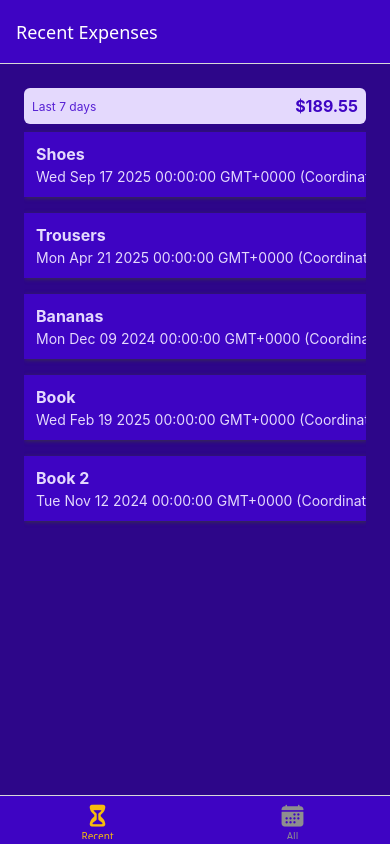
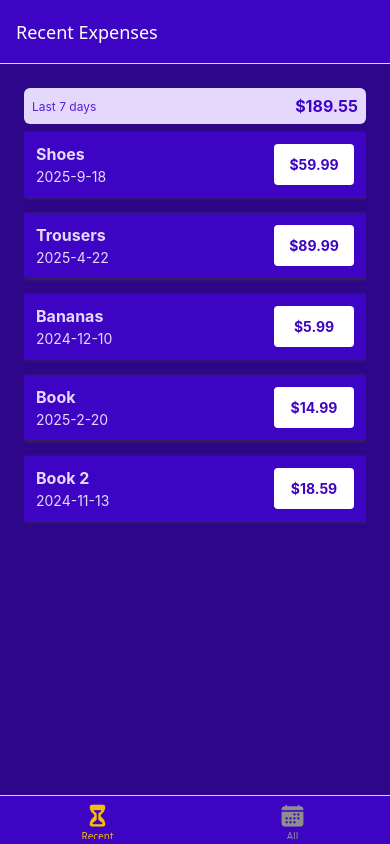
Before and after one commit to JuanCamiloClement/udemy-expenses-app, a React Native app: screen /Stack in a window 390 px wide. Built offline with nearby package versions, Linux system fonts and the light colour scheme.

Commit message:
format dates

```diff
--- a/components/ExpensesOutput/ExpenseItem.tsx
+++ b/components/ExpensesOutput/ExpenseItem.tsx
@@ -1,6 +1,7 @@
 import { Pressable, View, Text, StyleSheet } from 'react-native';
 
 import { GlobalStyles } from '../../constants/styles';
+import { getFormattedDate } from '../../utils/date';
 
 type ExpenseItemProps = {
   description: string;
@@ -39,6 +40,7 @@
     justifyContent: 'center',
     alignItems: 'center',
     borderRadius: 4,
+    minWidth: 80,
   },
   amount: {
     color: GlobalStyles.colors.primary500,
@@ -52,10 +54,10 @@
       <View style={styles.expenseItem}>
         <View>
           <Text style={[styles.textBase, styles.description]}>{description}</Text>
-          <Text style={styles.textBase}>{date.toString()}</Text>
+          <Text style={styles.textBase}>{getFormattedDate(date)}</Text>
         </View>
         <View style={styles.amountContainer}>
-          <Text style={styles.amount}>{amount}</Text>
+          <Text style={styles.amount}>{`$${amount.toFixed(2)}`}</Text>
         </View>
       </View>
     </Pressable>
--- /dev/null
+++ b/utils/date.ts
@@ -0,0 +1,3 @@
+export const getFormattedDate = (date: Date): string => {
+  return `${date.getFullYear()}-${date.getMonth() + 1}-${date.getDate() + 1}`;
+};
```
